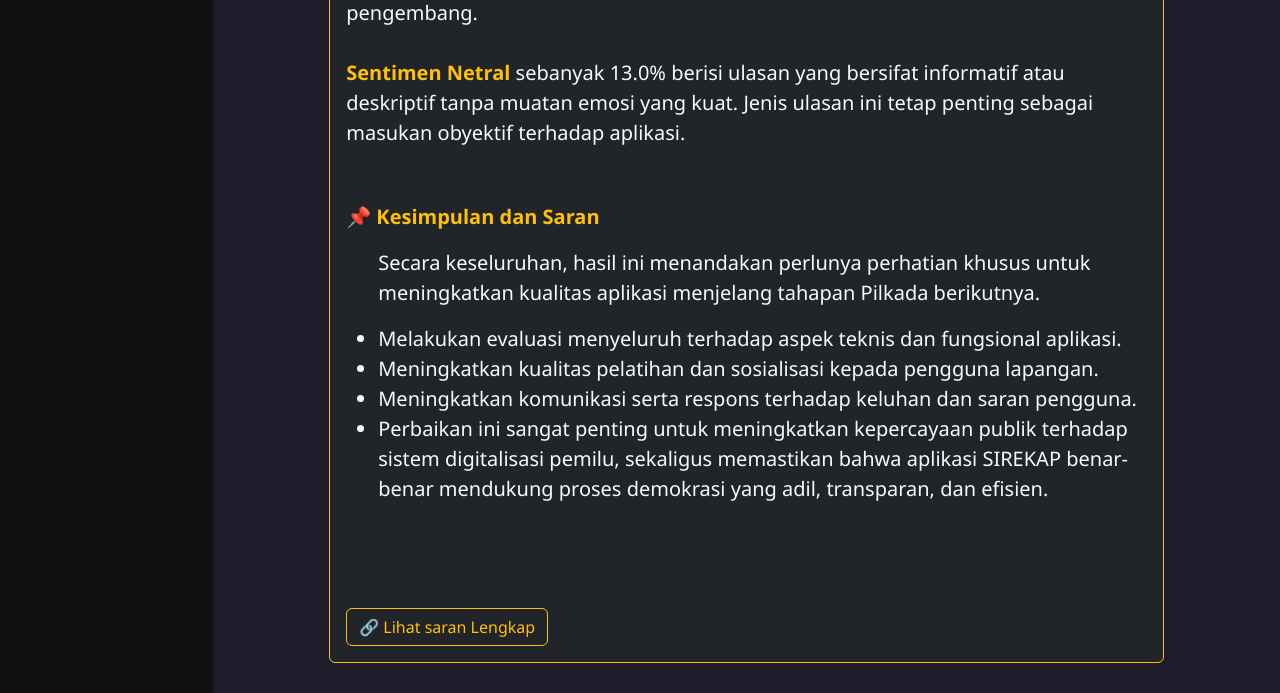
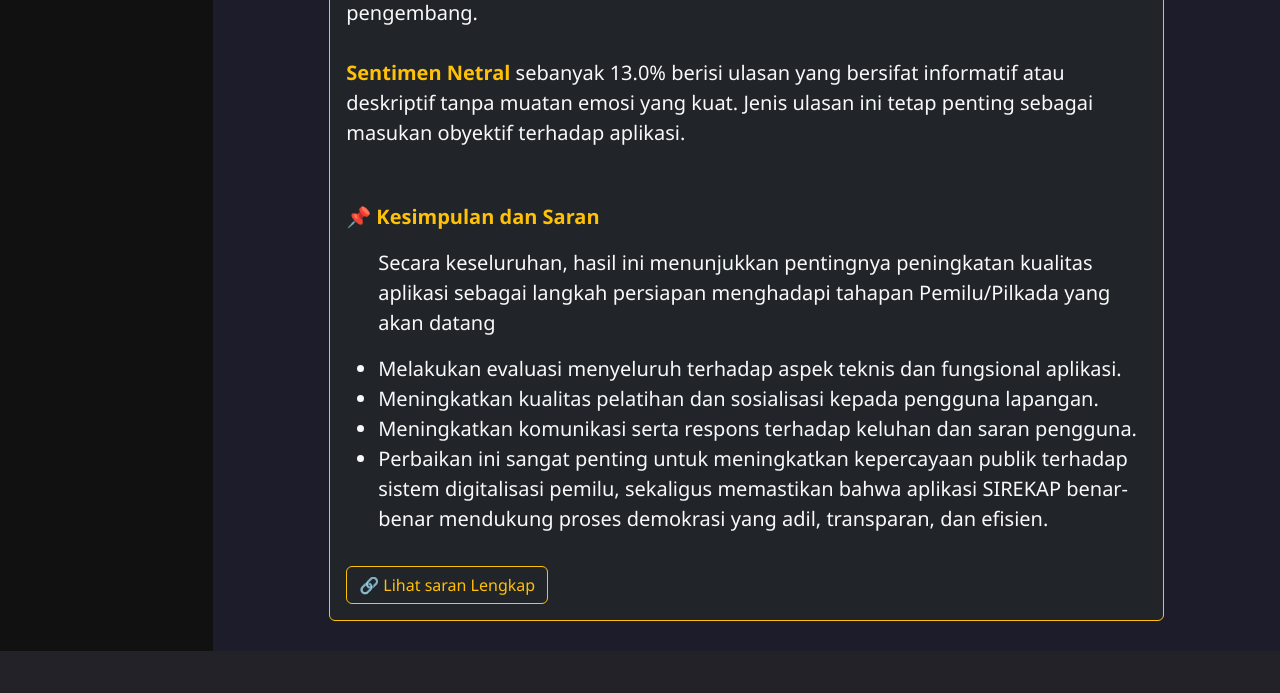
Before and after one commit to sariidwi/sentimen-analisis-kpu, a Flask app: page /insight in a window 1280 px wide. Shown: the part 1207-1900 px from the top of the page. After the commit the page ends 1858 px from the top, so only its background shows below. Run offline with Flask 3, Linux system fonts and the light colour scheme; the visitor is signed in with stand-in values (Sample User, id 1); parts of the project's set-up code (start-up, migrations or seed data) failed here and were passed over.

Commit message:
updet baruuu

```diff
--- a/templates/insight.html
+++ b/templates/insight.html
@@ -31,16 +31,14 @@
           <strong class="text-warning">📌 Kesimpulan dan Saran</strong>
         </p>
         <ul class="text-light">
-        </p>Secara keseluruhan, hasil ini menandakan perlunya perhatian khusus untuk meningkatkan kualitas aplikasi menjelang tahapan Pilkada berikutnya.</p>
+        </p>Secara keseluruhan, hasil ini menunjukkan pentingnya peningkatan kualitas aplikasi sebagai langkah persiapan menghadapi tahapan Pemilu/Pilkada yang akan datang</p>
           <li>Melakukan evaluasi menyeluruh terhadap aspek teknis dan fungsional aplikasi.</li>
           <li>Meningkatkan kualitas pelatihan dan sosialisasi kepada pengguna lapangan.</li>
           <li>Meningkatkan komunikasi serta respons terhadap keluhan dan saran pengguna.</li>
           <li>Perbaikan ini sangat penting untuk meningkatkan kepercayaan publik terhadap sistem digitalisasi pemilu, sekaligus memastikan bahwa aplikasi SIREKAP benar-benar mendukung proses demokrasi yang adil, transparan, dan efisien.</li>
         </ul>
 
-        <p class="text-muted fst-italic mt-4 fs-6">
-          (Data diperoleh dari analisis terhadap 1.228 ulasan pengguna SIREKAP. Wawasan ini dapat diperluas dalam bentuk grafik atau visualisasi interaktif.)
-        </p>
+
 
         <a href="https://docs.google.com/spreadsheets/d/1rhm6aQi2GZ8J_HM9X-KguktAynj9iAUxa3esF_jpm3g/edit?gid=0#gid=0" class="btn btn-outline-warning mt-3" target="_blank">
           🔗 Lihat saran Lengkap
```
